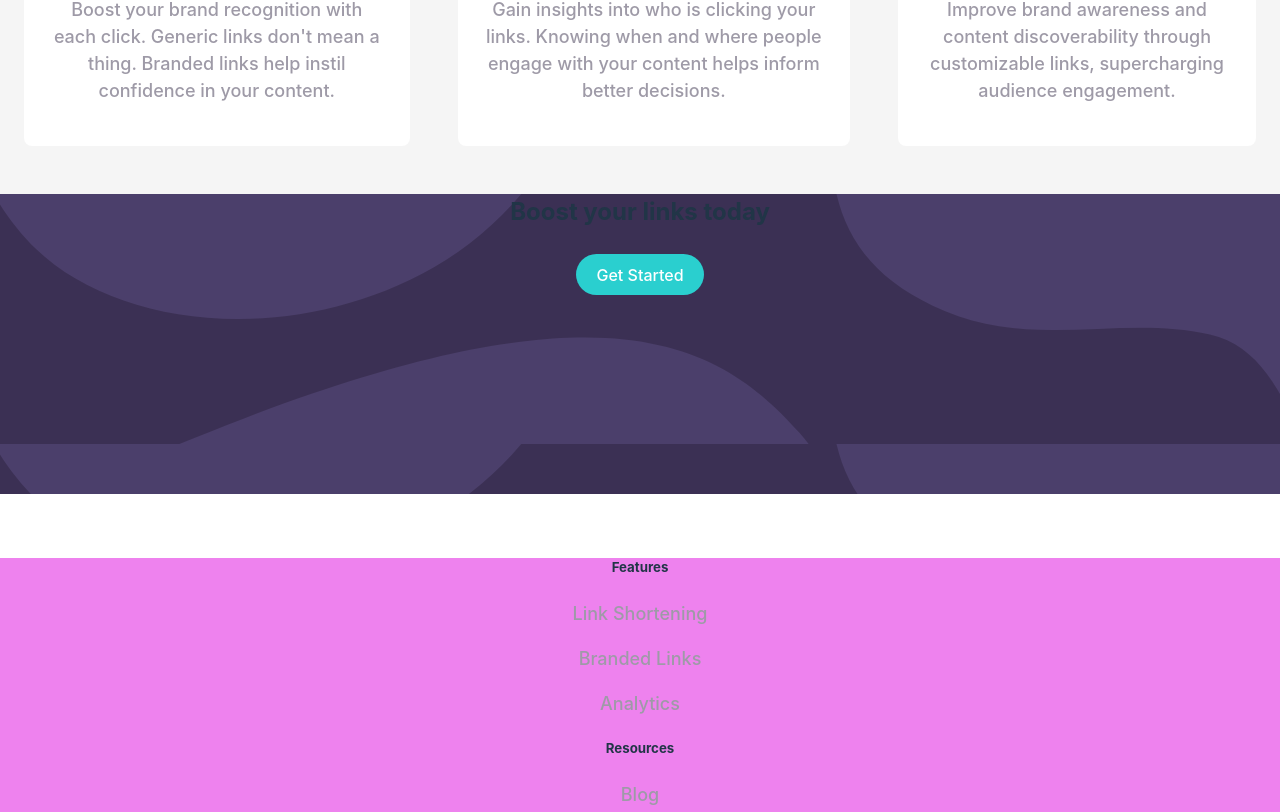
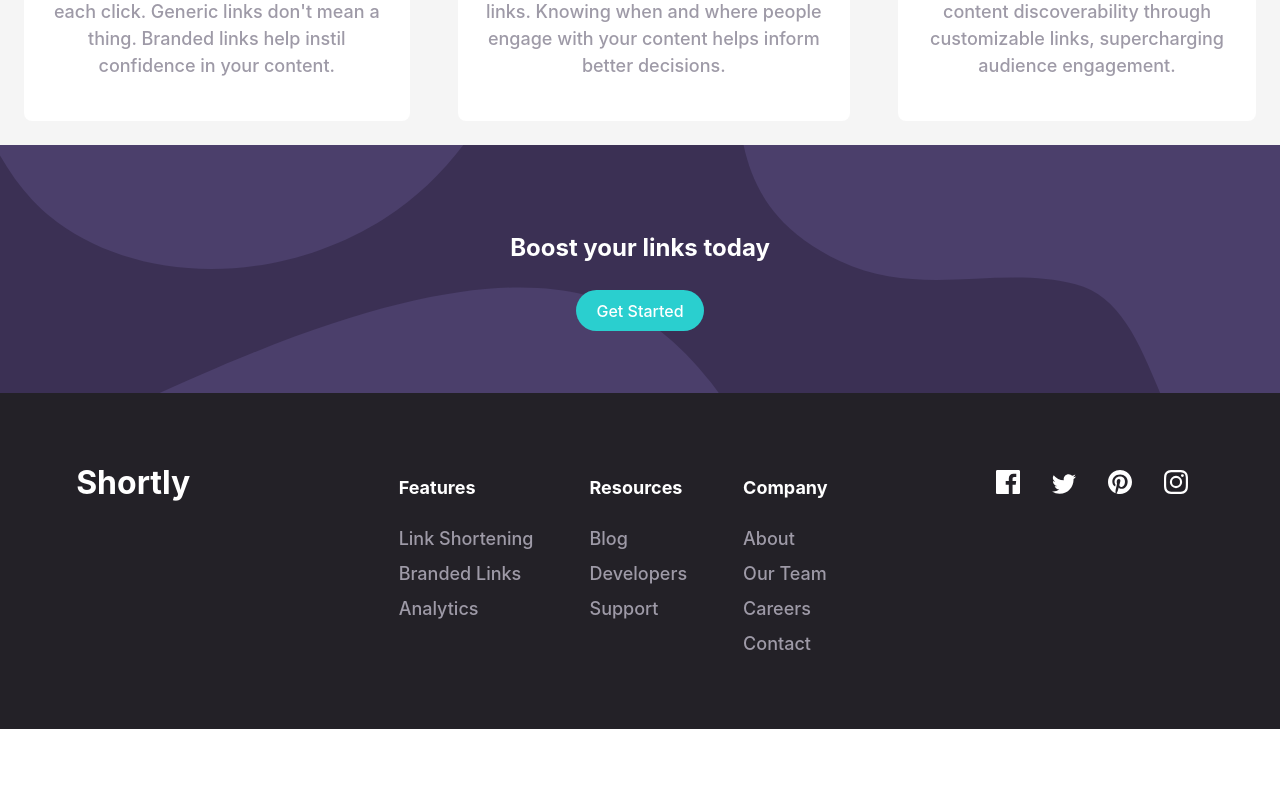
Before and after one commit to npkorintus/url-shortener_v2, a React (Vite) app: page / in a window 1280 px wide. Shown: the part 1308-2120 px from the top of the page. After the commit the page ends 2037 px from the top, so only its background shows below. Built offline with nearby package versions, Linux system fonts and the light colour scheme.

Commit message:
more updates to first pass at overall app structure

```diff
--- a/src/App.css
+++ b/src/App.css
@@ -26,6 +26,7 @@
   padding: 16px 0;
   margin-right: 16px;
   margin-left: 16px;
+  transform: translateY(56px);
 }
 
 .url-input {
@@ -65,10 +66,46 @@
 
 .main-content {
   padding: 0;
+  padding-top: 80px;
 }
 
 .cta {
   height: 300px;
+  background-size: 100% 100%;
+  background-repeat: no-repeat;
+}
+
+.cta-content {
+  display: flex;
+  justify-content: center;
+  align-items: center;
+  height: 100%;
+  flex-direction: column;
+}
+
+.cta-heading {
+  color: white;
+}
+
+.card-container {
+  padding: 16px;
+}
+
+.logo-container {
+  padding: 40px 0;
+}
+
+.social-links {
+  padding: 30px 0 60px;
+}
+
+.social-icon {
+  margin: 0 16px;
+}
+
+.footer {
+  /* display: flex;
+  justify-content: space-around; */
 }
 
 @media only screen and (min-width: 768px) {
@@ -118,12 +155,48 @@
     /* padding: 0; */
   }
 
+  .main-content > h2 {
+    padding-top: 20px;
+  }
+
   .card-container {
     display: flex;
     flex-direction: row;
+    padding: 0;
   }
 
   .card {
     margin: 24px;
   }
+
+  .cta {
+    height: 248px;
+    /* background-size: auto; */
+  }
+
+  .footer {
+    display: flex;
+    justify-content: space-around;
+    align-items: baseline;
+    padding-bottom: 64px;
+  }
+
+  .list {
+    display: flex;
+    justify-content: space-around;
+  }
+
+  .sublist {
+    text-align: left;
+    /* padding: 40px 0;  */
+    margin-left: 56px;
+  }
+
+  .sublist > h4 {
+    padding-bottom: 16px;
+  }
+
+  .sublist > p {
+    margin: 8px 0;
+  }
 }
--- a/src/App.jsx
+++ b/src/App.jsx
@@ -16,6 +16,11 @@ import iconFullyCustomizable from './assets/images/icon-fully-customizable.svg';
 
 import bgBoostMobile from './assets/images/bg-boost-mobile.svg';
 import bgBoostDesktop from './assets/images/bg-boost-desktop.svg';
+
+import iconFacebook from './assets/images/icon-facebook.svg';
+import iconInstagram from './assets/images/icon-instagram.svg';
+import iconPinterest from './assets/images/icon-pinterest.svg';
+import iconTwitter from './assets/images/icon-twitter.svg';
 
 function App() {
   // const [count, setCount] = useState(0)
@@ -68,9 +73,10 @@ function App() {
         </form>
       </section>
 
-      <section className='url-list' style={{ background: 'yellow' }}></section>
+      {/* <section className='url-list' style={{ background: 'yellow' }}></section> */}
 
       <section className='main-content' style={{ background: 'whitesmoke' }}>
+        <div className='url-list'>url list</div>
         <h2>Advanced Statistics</h2>
         <p>Track how your links are performing across the web with our advanced statistics dashboard.</p>
         <div className='card-container'>
@@ -98,31 +104,44 @@ function App() {
         </div>
 
         <div className='cta' style={{ backgroundImage: `url(${isMobile ? bgBoostMobile : bgBoostDesktop})`, backgroundColor: 'hsl(257, 27%, 26%)' }}>
+          <div className='cta-content'>
             <h3 className='cta-heading'>Boost your links today</h3>
             <button className='btn-round'>Get Started</button>
           </div>
+        </div>
       </section>
 
-      <footer className='footer' style={{ background: 'violet' }}>
-        <div className='logo-container'></div>
-        <h5>Features</h5>
+      <footer className='footer' style={{ background: 'hsl(260, 8%, 14%)' }}>
+        <div className='logo-container'>
+          {/* <img className='header-image' alt='shortly logo' src={shortlyLogo} /> */}
+          <h2 style={{ color: 'white' }}>Shortly</h2>
+        </div>
+        <div className='list'>
+          <div className='sublist'>
+            <h4 style={{ margin: 0, color: 'white' }}>Features</h4>
             <p>Link Shortening</p>
             <p>Branded Links</p>
             <p>Analytics</p>
-        <h5>Resources</h5>
+          </div>
+          <div className='sublist'>
+            <h4 style={{ margin: 0, color: 'white' }}>Resources</h4>
             <p>Blog</p>
             <p>Developers</p>
             <p>Support</p>
-        <h5>Company</h5>
+          </div>
+          <div className='sublist'>
+            <h4 style={{ margin: 0, color: 'white' }}>Company</h4>
             <p>About</p>
             <p>Our Team</p>
             <p>Careers</p>
             <p>Contact</p>
+          </div>
+        </div>
         <div className='social-links'>
-          <span>facebook | </span>
-          <span>twitter | </span>
-          <span>pinterest | </span>
-          <span>instagram</span>
+          <i className='social-icon'><img src={iconFacebook} /></i>
+          <i className='social-icon'><img src={iconTwitter} /></i>
+          <i className='social-icon'><img src={iconPinterest} /></i>
+          <i className='social-icon'><img src={iconInstagram} /></i>
         </div>
       </footer>
     </>
--- a/src/index.css
+++ b/src/index.css
@@ -47,6 +47,10 @@ h3 {
   font-size: 1.5em;
 }
 
+h4 {
+  font-size: 18px;
+}
+
 p {
   color: hsl(257, 7%, 63%);
   font-weight: 500;
@@ -75,7 +79,7 @@ button:focus-visible {
 
 section {
   /* margin: 64px 0; */
-  margin-bottom: 64px;
+  /* margin-bottom: 64px; */
 }
 
 .align-left {
```
Lines whose indentation alone changed are shown as unchanged.
